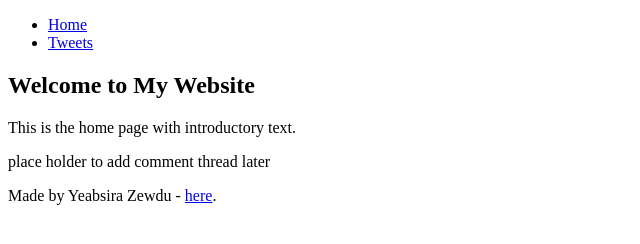
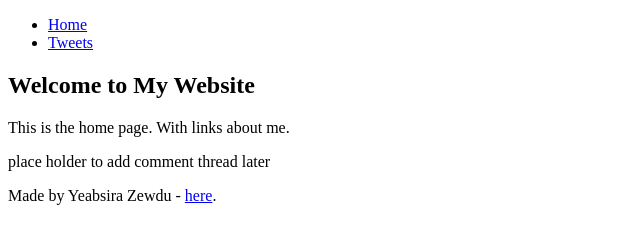
Before and after one commit to Yab2629/My_First_Portfolio, a plain HTML site: page html_basic/index.html in a window 1280 px wide. Shown: the full height of the page, 0-640 px from the left. Drawn offline with Linux system fonts and the light colour scheme.

Commit message:
Fix index.html structure

```diff
--- a/html_basic/index.html
+++ b/html_basic/index.html
@@ -13,7 +13,7 @@
   <main>
     <article>
       <h1>Welcome to My Website</h1>
-      <p>This is the home page with introductory text.</p>
+      <p>This is the home page. With links about me.</p>
     </article>
     <aside>
       <p>place holder to add comment thread later</p>
```
